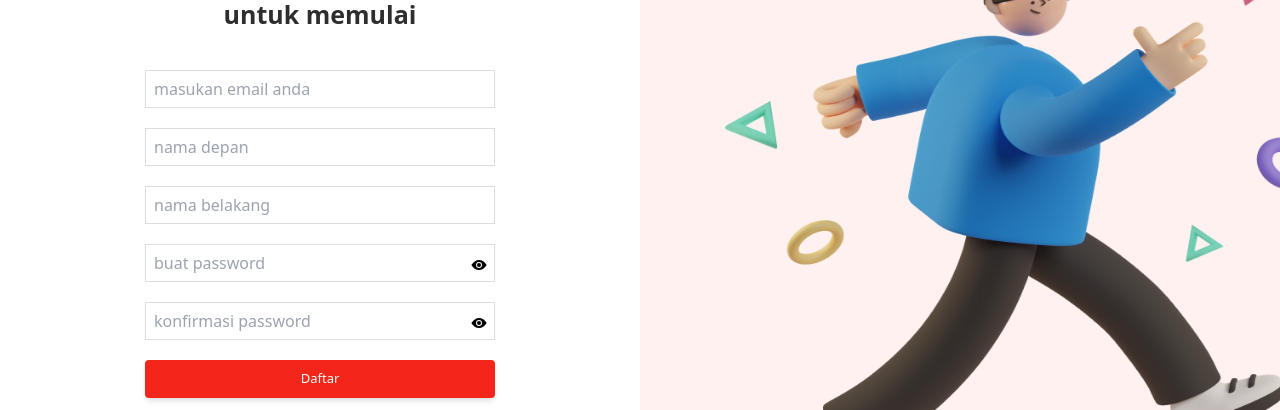
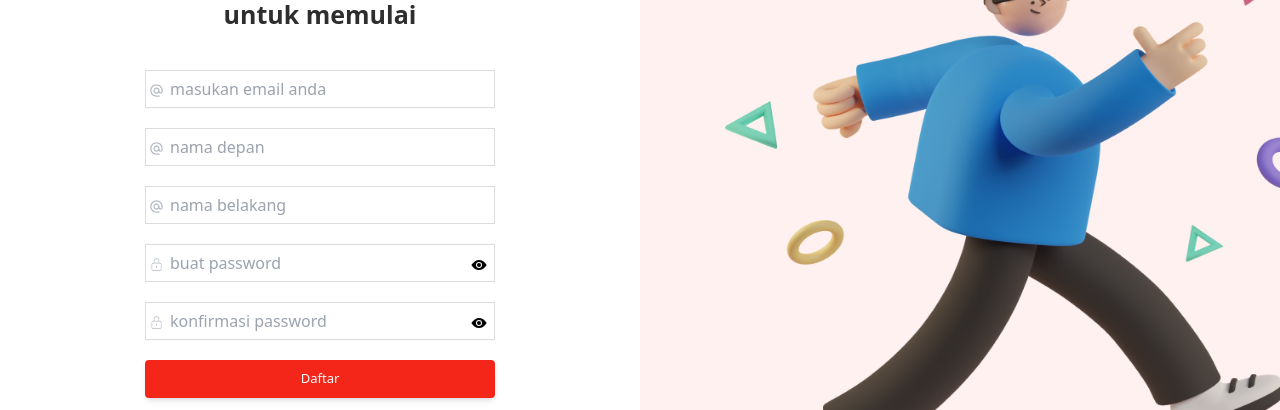
Before and after one commit to fundayluck/SIMS_PPBO-AfanDayuLaksono, a React (Create React App) app: page /register in a window 1280 px wide. Shown: the part 212-622 px from the top of the page. Built offline with nearby package versions, Linux system fonts and the light colour scheme.

Commit message:
adding left icon at input

```diff
--- a/src/components/common/Input.js
+++ b/src/components/common/Input.js
@@ -1,17 +1,21 @@
 import React from 'react'
 
-const Input = ({ type, placeholder, styleInput, value, onChange, refer, icon }) => {
+
+const Input = ({ type, placeholder, styleInput, value, onChange, refer, icon, iconLeft }) => {
     return (
+        <div className='flex items-center justify-start'>
+            {iconLeft}
             <div className='flex justify-end items-center'>
                 <input
                     type={type}
                     ref={refer}
                     value={value}
                     onChange={onChange}
-                className={`border border-[#DDDDDD] p-2 ${styleInput} mb-5 outline-none`}
+                    className={`border border-[#DDDDDD] p-2 pl-6 ${styleInput} mb-5 outline-none`}
                     placeholder={placeholder}
                 />
                 {icon}
+            </div>
         </div>
     )
 }
--- a/src/pages/Login.js
+++ b/src/pages/Login.js
@@ -11,8 +11,11 @@ import { selectCurrentToken, setCredentials } from '../services/auth/authSlice'
 
 import LoginImage from '../assets/image/Illustrasi_Login.png'
 import Logo from '../assets/logo/Logo.png'
+
 import { IoEye, IoEyeOff } from 'react-icons/io5'
 import { ImSpinner2 } from 'react-icons/im'
+import { MdAlternateEmail } from 'react-icons/md'
+import { CiLock } from 'react-icons/ci'
 
 const Login = ({ register }) => {
     const userRef = useRef()
@@ -134,6 +137,7 @@ const Login = ({ register }) => {
                     {register ? (
                         <>
                             <Input
+                                iconLeft={<MdAlternateEmail className='absolute ml-1 mr-2 text-[15px] text-[#B6BBC3] cursor-pointer mb-4' />}
                                 refer={userRef}
                                 styleInput='w-[350px] h-[38px]'
                                 placeholder='masukan email anda'
@@ -141,18 +145,21 @@ const Login = ({ register }) => {
                                 onChange={e => setNewEmail(e.target.value)}
                             />
                             <Input
+                                iconLeft={<MdAlternateEmail className='absolute ml-1 mr-2 text-[15px] text-[#B6BBC3] cursor-pointer mb-4' />}
                                 styleInput='w-[350px] h-[38px]'
                                 placeholder='nama depan'
                                 value={namaDepan}
                                 onChange={e => setNamaDepan(e.target.value)}
                             />
                             <Input
+                                iconLeft={<MdAlternateEmail className='absolute ml-1 mr-2 text-[15px] text-[#B6BBC3] cursor-pointer mb-4' />}
                                 styleInput='w-[350px] h-[38px]'
                                 placeholder='nama belakang'
                                 value={namaBelakang}
                                 onChange={e => setnamaBelakang(e.target.value)}
                             />
                             <Input
+                                iconLeft={<CiLock className='absolute ml-1 mr-2 text-[15px] text-[#B6BBC3] cursor-pointer mb-4' />}
                                 type={show ? 'text' : 'password'}
                                 styleInput='w-[350px] h-[38px]'
                                 placeholder='buat password'
@@ -165,6 +172,7 @@ const Login = ({ register }) => {
                                     <IoEye className='absolute mr-2 cursor-pointer mb-4' onClick={() => (setShow(true))} />}
                             />
                             <Input
+                                iconLeft={<CiLock className='absolute ml-1 mr-2 text-[15px] text-[#B6BBC3] cursor-pointer mb-4' />}
                                 type={showConfirm ? 'text' : 'password'}
                                 styleInput='w-[350px] h-[38px]'
                                 placeholder='konfirmasi password'
@@ -180,6 +188,7 @@ const Login = ({ register }) => {
                     ) : (
                         <>
                             <Input
+                                iconLeft={<MdAlternateEmail className='absolute ml-1 mr-2 text-[15px] text-[#B6BBC3] cursor-pointer mb-4' />}
                                 value={email}
                                 refer={userRef}
                                 onChange={(e) => setEmail(e.target.value)}
@@ -187,6 +196,7 @@ const Login = ({ register }) => {
                                 placeholder='email'
                             />
                             <Input
+                                iconLeft={<CiLock className='absolute ml-1 mr-2 text-[15px] text-[#B6BBC3] cursor-pointer mb-4' />}
                                 type={show ? 'text' : 'password'}
                                 value={password}
                                 onChange={(e) => setPassword(e.target.value)}
```
Lines whose indentation alone changed are shown as unchanged.
